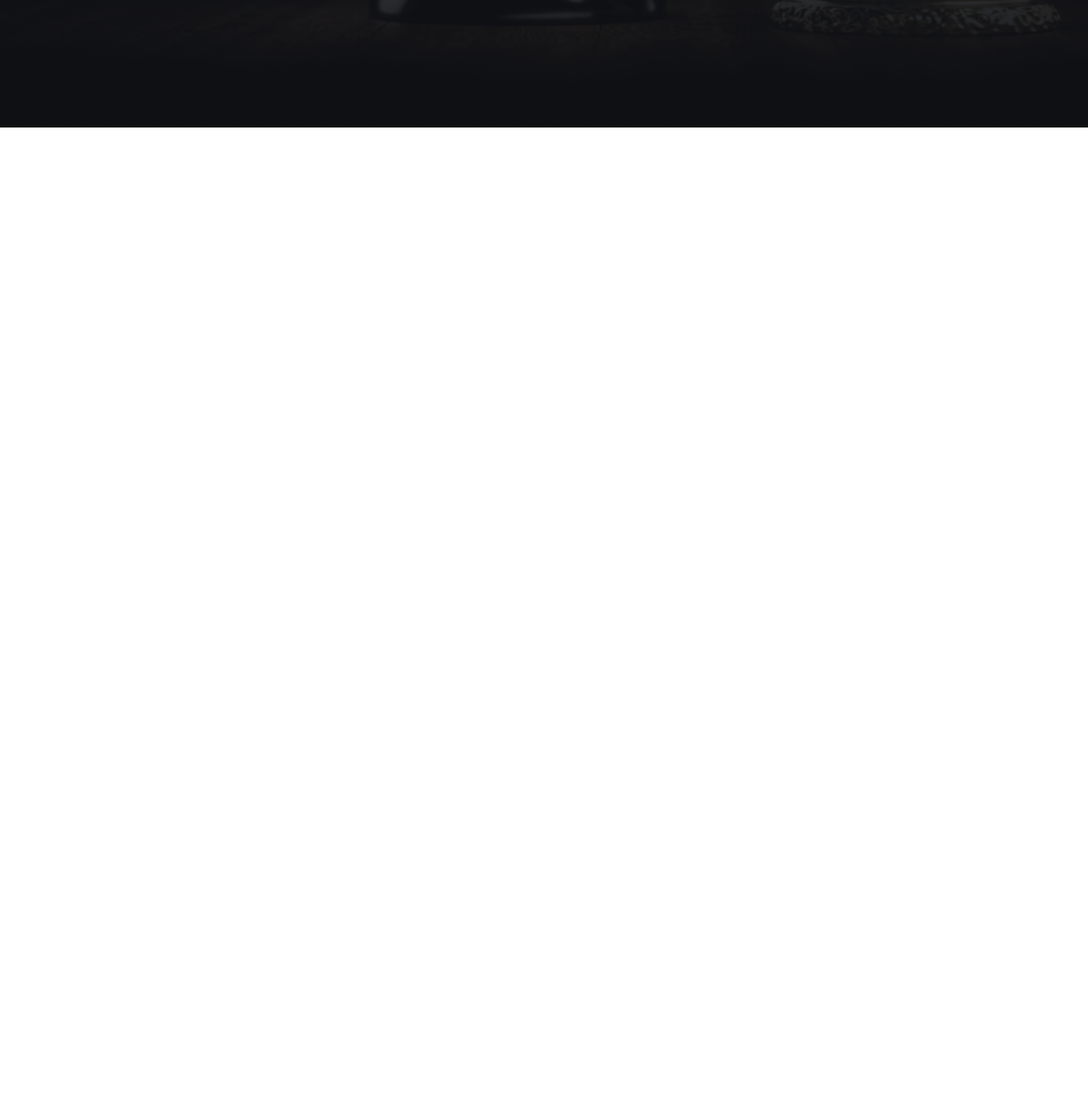
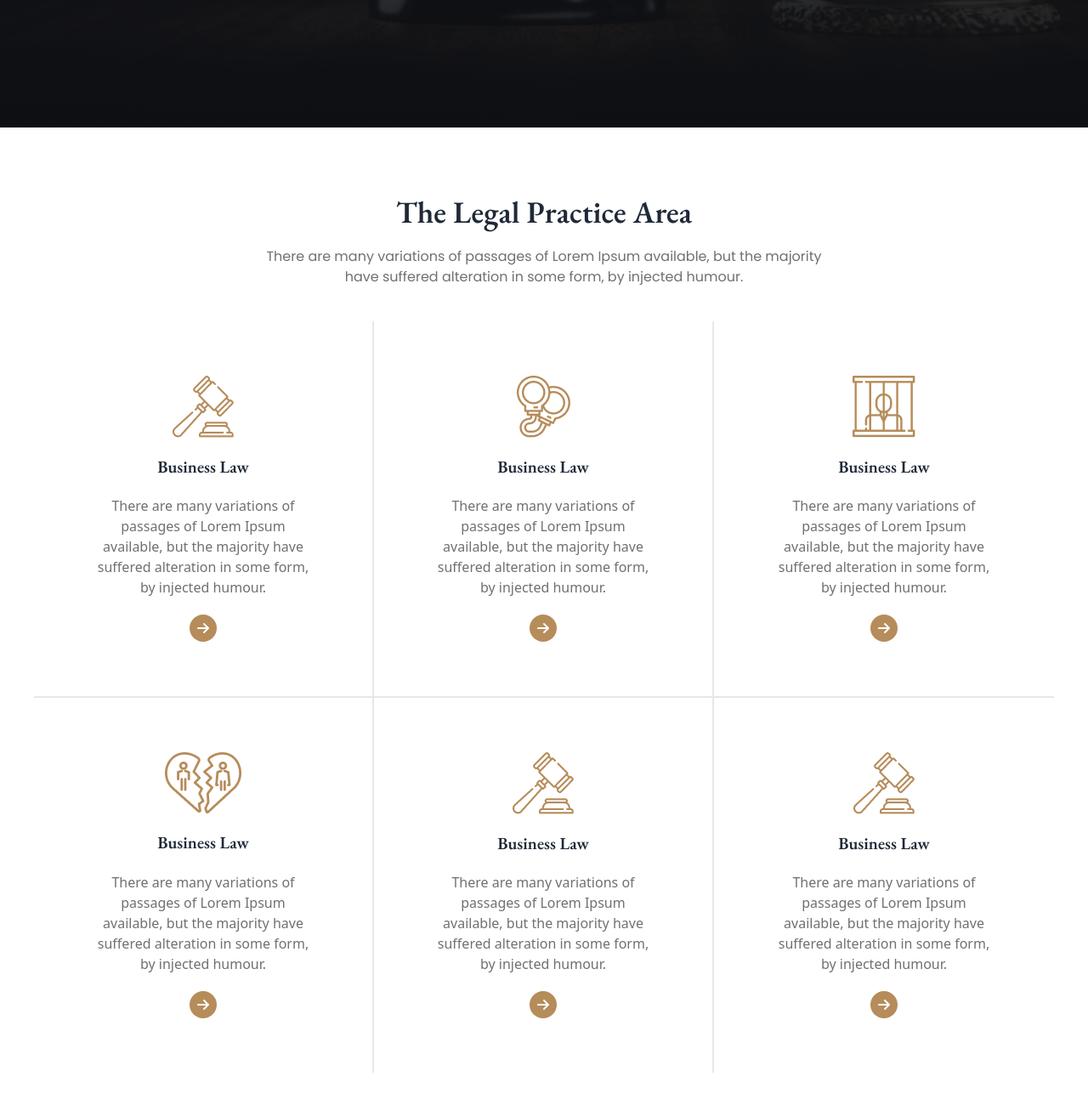
Before and after one commit to mohasin-hossain/justice-tailwind-daisy, a plain HTML site: page index.html in a window 1280 px wide. Shown: the part 722-2022 px from the top of the page at 85% size. Before the commit the page ends 872 px from the top, so only its background shows below. Drawn offline with nearby package versions, Linux system fonts and the light colour scheme.

Commit message:
Legal practice setion

```diff
--- a/index.html
+++ b/index.html
@@ -24,6 +24,7 @@
             extend: {
               colors: {
                 'color-primary': '#B68C5A',
+                'color-gray': '#707070',
               }
             }
           }
@@ -132,7 +133,7 @@
                 <div class="hero-content text-center text-neutral-content">
                   <div class="max-w-2xl">
                     <h1 class="mb-5 font-eb-garamond text-5xl lg:text-7xl font-extralight">We Provide Effective Legal Solutions</h1>
-                    <p class="mb-5 font-poppins font-normal text-gray-400">Provident cupiditate voluptatem et in. Quaerat fugiat ut assumenda excepturi exercitationem quasi. In deleniti eaque aut repudiandae et a id nisi.</p>
+                    <p class="mb-5 font-poppins font-normal text-color-gray">Provident cupiditate voluptatem et in. Quaerat fugiat ut assumenda excepturi exercitationem quasi. In deleniti eaque aut repudiandae et a id nisi.</p>
                     <input type="text" placeholder="Type here" class="input input-bordered w-full max-w-xs" />
                     <button class="btn btn-outline border-none bg-color-primary text-white">Search</button>
                   </div>
@@ -142,7 +143,64 @@
 
     <!-- MAIN SECTIONS -->
     <main>
-        <!--  -->
+        <!-- Legal Practice Area -->
+        <section class="py-20 px-10">
+            <div class="container mx-auto">
+                <h3 class="text-4xl font-semibold text-center font-eb-garamond">The Legal Practice Area</h3>
+                <p class="font-poppins text-base font-normal text-color-gray max-w-2xl text-center mx-auto mt-5 mb-10">There are many variations of passages of Lorem Ipsum available, but the majority have suffered alteration in some form, by injected humour.</p>
+                <!-- Laws container -->
+                <div class="grid grid-cols-1 md:grid-cols-2 lg:grid-cols-3">
+                    <div class="md:border-r-2 border-b-2 hover:bg-zinc-100 cursor-pointer grid place-items-center space-y-5 p-16">
+                        <img src="images/business.png" alt="">
+                        <h4 class="font-semibold font-eb-garamond text-xl">Business Law</h4>
+                        <p class="text-color-gray text-center max-w-64">There are many variations of passages of Lorem Ipsum available, but the majority have suffered alteration in some form, by injected humour.</p>
+                        <div class=" bg-color-primary p-1 rounded-full text-white w-8 text-center cursor-pointer">
+                            <i class="fas fa-solid fa-arrow-right"></i>
+                        </div>
+                    </div>
+                    <div class="lg:border-r-2 border-b-2 hover:bg-zinc-100 cursor-pointer grid place-items-center space-y-5 p-16">
+                        <img src="images/criminal.png" alt="">
+                        <h4 class="font-semibold font-eb-garamond text-xl">Business Law</h4>
+                        <p class="text-color-gray text-center max-w-64">There are many variations of passages of Lorem Ipsum available, but the majority have suffered alteration in some form, by injected humour.</p>
+                        <div class=" bg-color-primary p-1 rounded-full text-white w-8 text-center cursor-pointer">
+                            <i class="fas fa-solid fa-arrow-right"></i>
+                        </div>
+                    </div>
+                    <div class="md:border-r-2 lg:border-r-0 border-b-2 hover:bg-zinc-100 cursor-pointer grid place-items-center space-y-5 p-16">
+                        <img src="images/child.png" alt="">
+                        <h4 class="font-semibold font-eb-garamond text-xl">Business Law</h4>
+                        <p class="text-color-gray text-center max-w-64">There are many variations of passages of Lorem Ipsum available, but the majority have suffered alteration in some form, by injected humour.</p>
+                        <div class=" bg-color-primary p-1 rounded-full text-white w-8 text-center cursor-pointer">
+                            <i class="fas fa-solid fa-arrow-right"></i>
+                        </div>
+                    </div>
+                    <div class="lg:border-r-2 border-b-2 lg:border-b-0 hover:bg-zinc-100 cursor-pointer grid place-items-center space-y-5 p-16">
+                        <img src="images/divorce.png" alt="">
+                        <h4 class="font-semibold font-eb-garamond text-xl">Business Law</h4>
+                        <p class="text-color-gray text-center max-w-64">There are many variations of passages of Lorem Ipsum available, but the majority have suffered alteration in some form, by injected humour.</p>
+                        <div class=" bg-color-primary p-1 rounded-full text-white w-8 text-center cursor-pointer">
+                            <i class="fas fa-solid fa-arrow-right"></i>
+                        </div>
+                    </div>
+                    <div class="md:border-r-2 border-b-2 md:border-b-0 hover:bg-zinc-100 cursor-pointer grid place-items-center space-y-5 p-16">
+                        <img src="images/business.png" alt="">
+                        <h4 class="font-semibold font-eb-garamond text-xl">Business Law</h4>
+                        <p class="text-color-gray text-center max-w-64">There are many variations of passages of Lorem Ipsum available, but the majority have suffered alteration in some form, by injected humour.</p>
+                        <div class=" bg-color-primary p-1 rounded-full text-white w-8 text-center cursor-pointer">
+                            <i class="fas fa-solid fa-arrow-right"></i>
+                        </div>
+                    </div>
+                    <div class="hover:bg-zinc-100 cursor-pointer grid place-items-center space-y-5 p-16">
+                        <img src="images/business.png" alt="">
+                        <h4 class="font-semibold font-eb-garamond text-xl">Business Law</h4>
+                        <p class="text-color-gray text-center max-w-64">There are many variations of passages of Lorem Ipsum available, but the majority have suffered alteration in some form, by injected humour.</p>
+                        <div class=" bg-color-primary p-1 rounded-full text-white w-8 text-center cursor-pointer">
+                            <i class="fas fa-solid fa-arrow-right"></i>
+                        </div>
+                    </div>
+                </div>
+            </div>
+        </section>
 
     </main>
 
```
